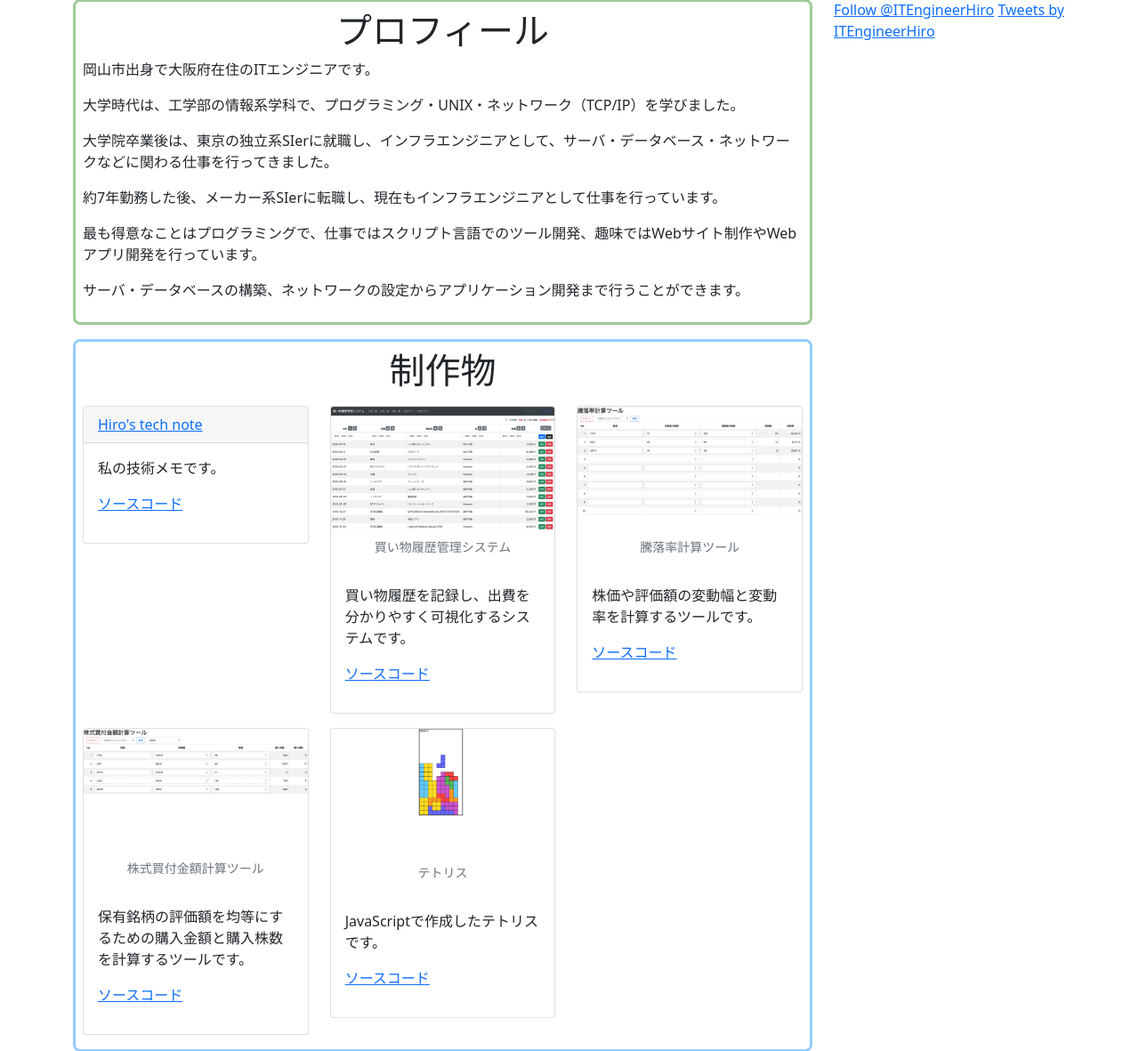
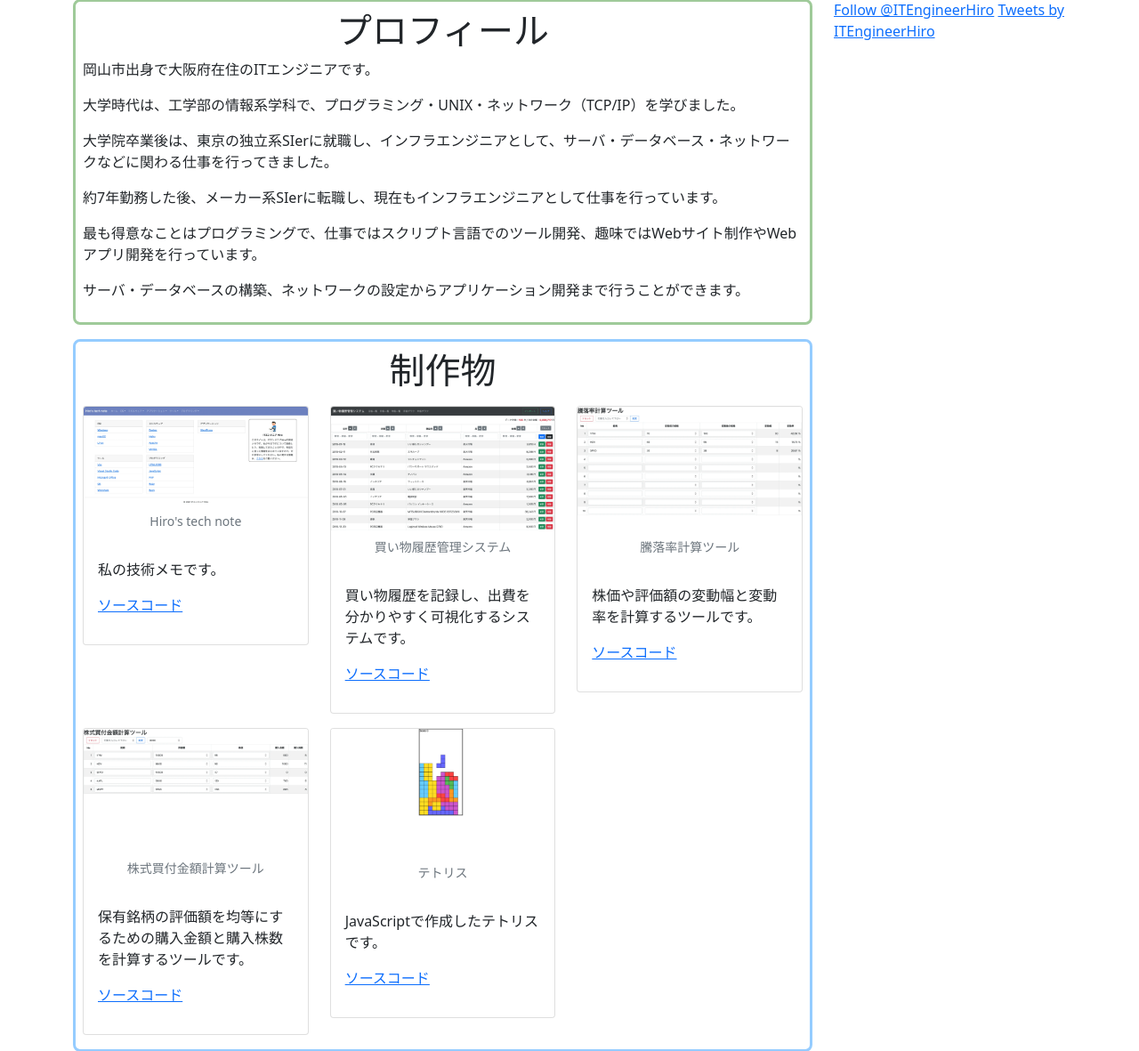
Before and after one commit to hironet/portfolio, a PHP site: page / in a window 1280 px wide. Shown: the part 432-1613 px from the top of the page at 89% size. Run offline with PHP 8.4, Linux system fonts and the light colour scheme; some libraries are stand-ins or nearby versions.

Commit message:
Hiro's tech noteの画像を追加。

```diff
--- a/main.php
+++ b/main.php
@@ -15,9 +15,12 @@
     <div class="row">
       <div class="col-12 col-md-6 col-lg-4">
         <div class="card my-2">
-          <div class="card-header">
-            <a href="/tech-note/">Hiro's tech note</a>
-          </div>
+          <a href="/tech-note/">
+            <figure class="figure">
+              <img class="figure-img card-img-top" src="img/tech-note.webp" alt="Hiro's tech note">
+              <figcaption class="figure-caption text-center">Hiro's tech note</figcaption>
+            </figure>
+          </a>
           <div class="card-body">
             <p>私の技術メモです。</p>
             <p><a href="https://github.com/hironet/tech-note">ソースコード</a></p>
```
